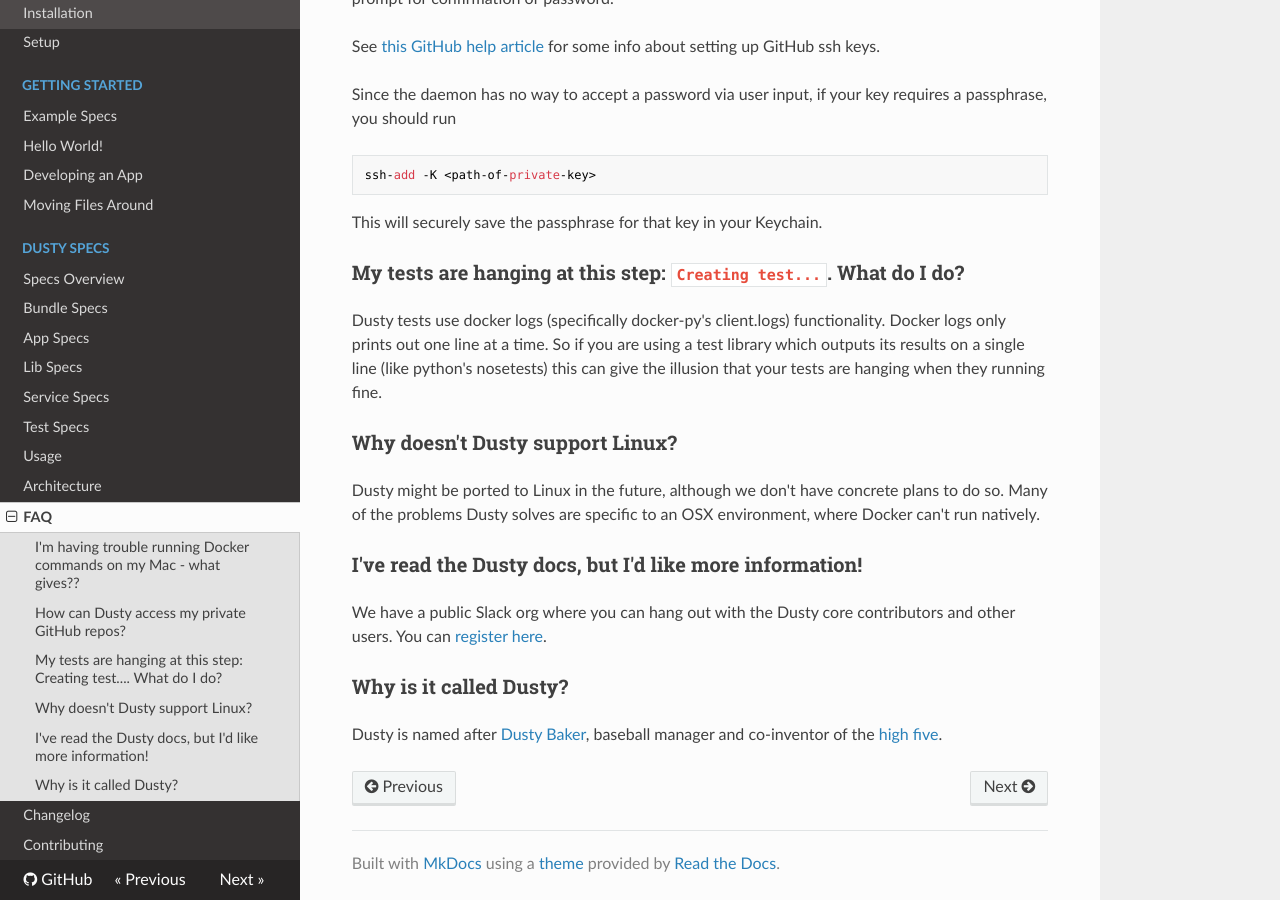
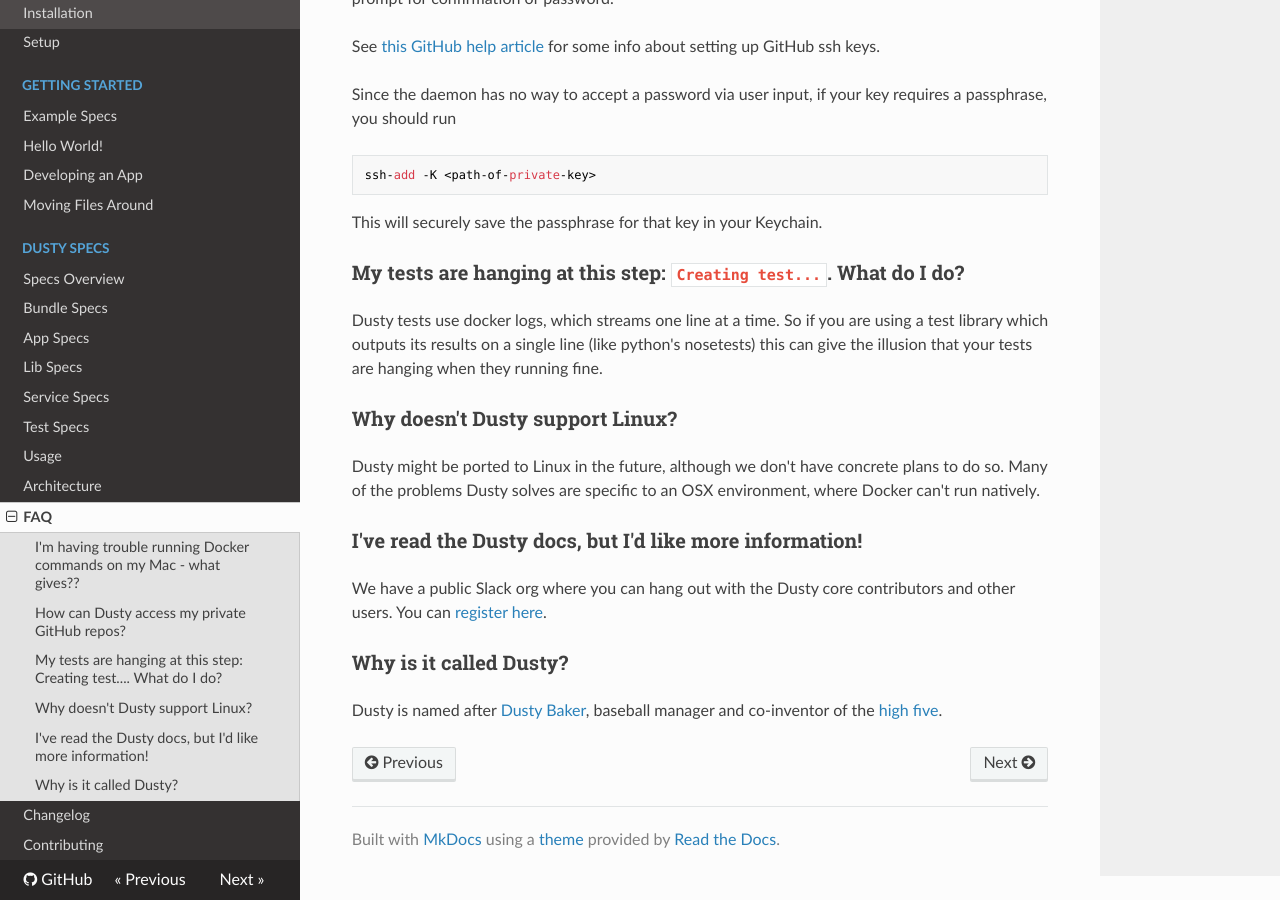
Before and after one commit to gamechanger/dusty, an MkDocs documentation site: the page built from docs/faq.md, in a window 1280 px wide and 900 px high, scrolled down 609 px. Built offline with MkDocs 1.6.1, drawn with Linux system fonts in a browser that asks for light colours; nearby versions of some CDN libraries; old or Windows-style settings are respelled for this version of MkDocs.

Commit message:
jordan suggestion

```diff
--- a/docs/faq.md
+++ b/docs/faq.md
@@ -33,7 +33,7 @@
 This will securely save the passphrase for that key in your Keychain.
 
 ### My tests are hanging at this step: `Creating test...`.  What do I do?
-Dusty tests use docker logs (specifically docker-py's client.logs) functionality.  Docker logs only prints out one line at a time.  So if you are using a test library which outputs its results on a single line (like python's nosetests) this can give the illusion that your tests are hanging when they running fine.
+Dusty tests use docker logs, which streams one line at a time.  So if you are using a test library which outputs its results on a single line (like python's nosetests) this can give the illusion that your tests are hanging when they running fine.
 
 ### Why doesn't Dusty support Linux?
 
```
